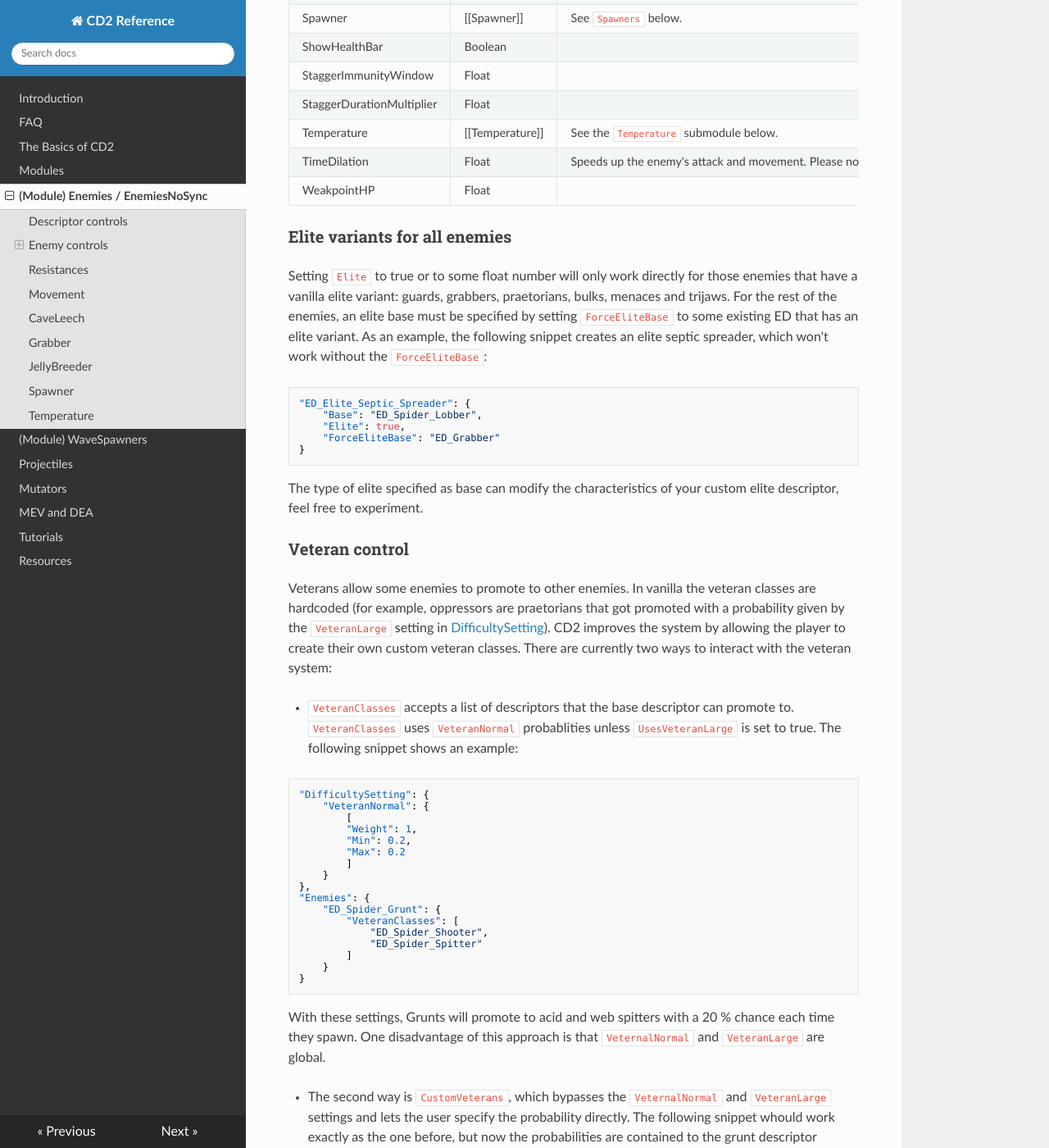
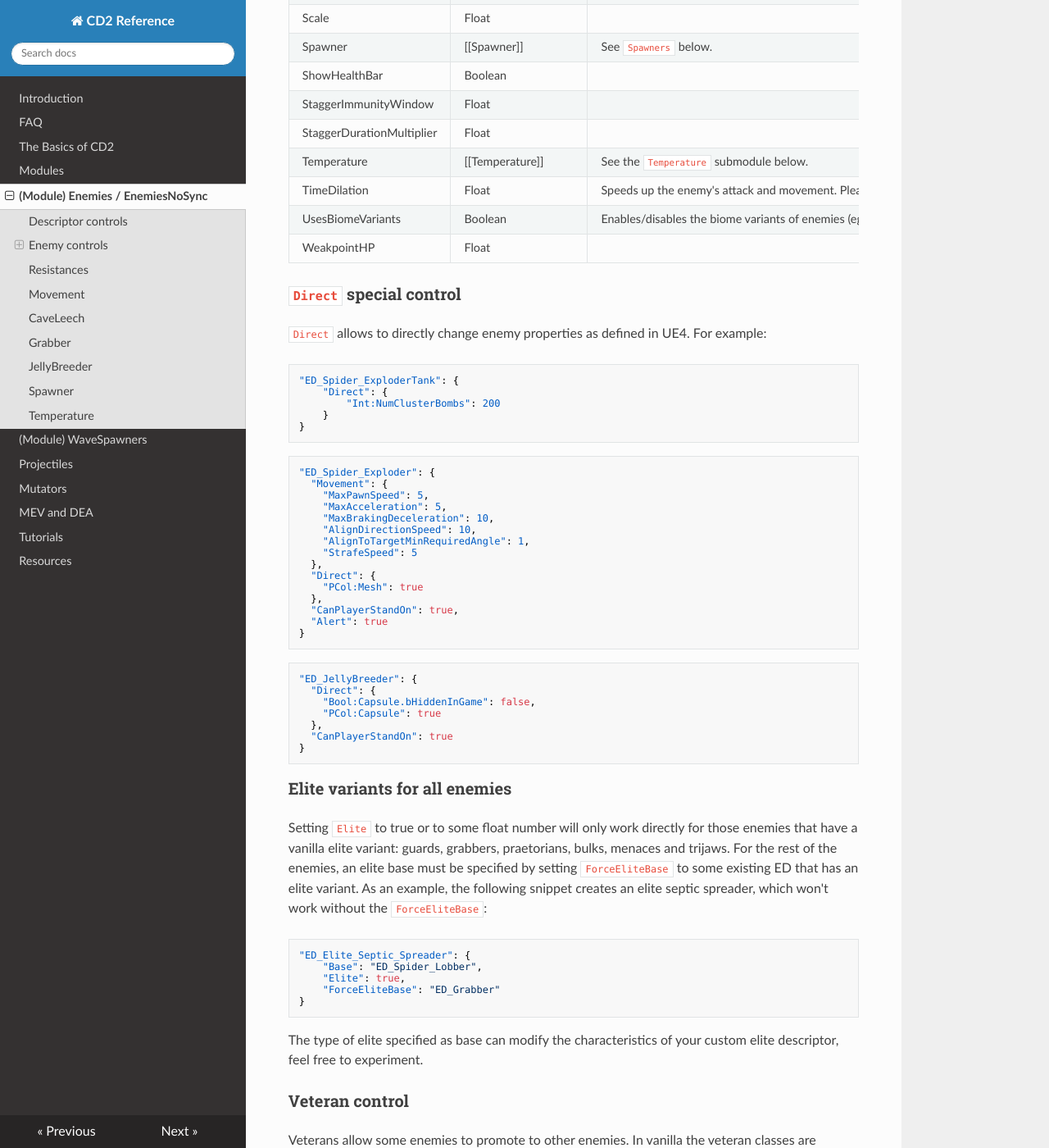
Before and after one commit to vonacht/cd2-docs, an MkDocs documentation site: the page built from docs/enemies.md, in a window 1280 px wide and 1400 px high, scrolled down 1831 px. Shown: the whole window at 82% size. Built offline with MkDocs 1.6.1, drawn with Linux system fonts in a browser that asks for light colours; nearby versions of some CDN libraries; some of the changed text lies outside the part shown.

Commit message:
CD2-v11 update

````diff
--- a/docs/enemies.md
+++ b/docs/enemies.md
@@ -32,6 +32,7 @@ Fields inside [[]] are special submodules that can be found in the sections that
 | CanPlayerStandOn          | Boolean         |  |
 | CaveLeech                 | [[CaveLeech]]   | See the `CaveLeech` module below for special Cave Leech controls. |
 | Courage                   | Float           | |
+| Direct                    | [Int, Float, Bool, Pcol] | Special control that can expose enemy properties (see example below). |
 | DisplayName               | String          | |
 | Elite                     | Float \| Bool         | This field accepts a float number indicating the percentage of Elite enemies that will spawn for that descriptor. |
 | EnemyHealthScaling        | String          | |
@@ -55,7 +56,48 @@ Fields inside [[]] are special submodules that can be found in the sections that
 | StaggerDurationMultiplier | Float           | |
 | Temperature               | [[Temperature]] | See the `Temperature` submodule below. |
 | TimeDilation              | Float           | Speeds up the enemy's attack and movement. Please note that time-dilating enemies can be a source of desync. |
+| UsesBiomeVariants         | Boolean           | Enables/disables the biome variants of enemies (eg. Frost Praetorian in Glacial Strata). |
 | WeakpointHP               | Float           | |
+
+### `Direct` special control
+
+`Direct` allows to directly change enemy properties as defined in UE4. For example:
+
+```json
+"ED_Spider_ExploderTank": {
+    "Direct": {
+        "Int:NumClusterBombs": 200
+    }
+}
+```
+
+```json
+"ED_Spider_Exploder": {
+  "Movement": {
+    "MaxPawnSpeed": 5,
+    "MaxAcceleration": 5,
+    "MaxBrakingDeceleration": 10,
+    "AlignDirectionSpeed": 10,
+    "AlignToTargetMinRequiredAngle": 1,
+    "StrafeSpeed": 5
+  },
+  "Direct": {
+    "PCol:Mesh": true
+  },
+  "CanPlayerStandOn": true,
+  "Alert": true
+}
+```
+
+```json
+"ED_JellyBreeder": {
+  "Direct": {
+    "Bool:Capsule.bHiddenInGame": false,
+    "PCol:Capsule": true
+  },
+  "CanPlayerStandOn": true
+}
+```
 
 ### Elite variants for all enemies
 
````
Also changed, not shown: docs/index.md (+1 -0 lines), docs/mutators.md (+21 -0 lines).
